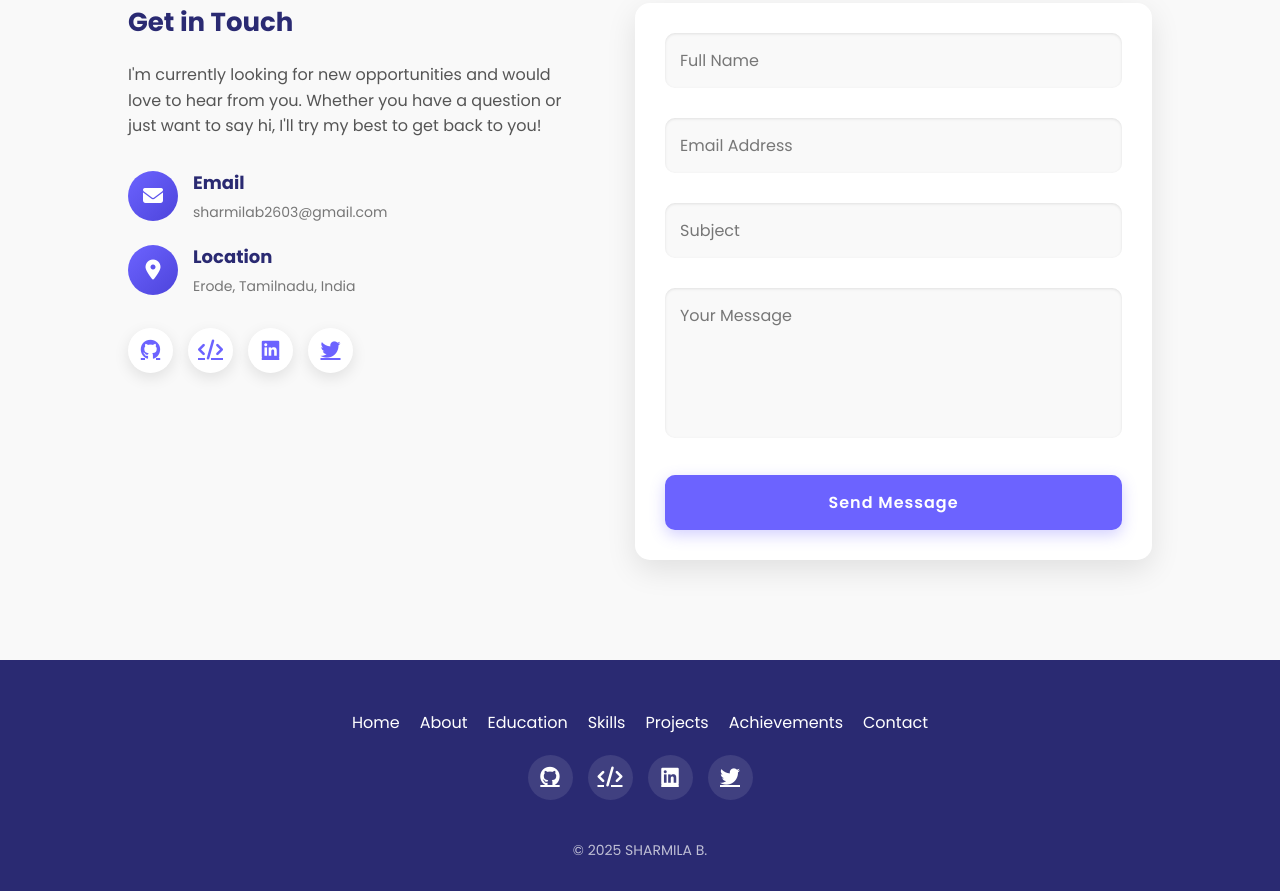
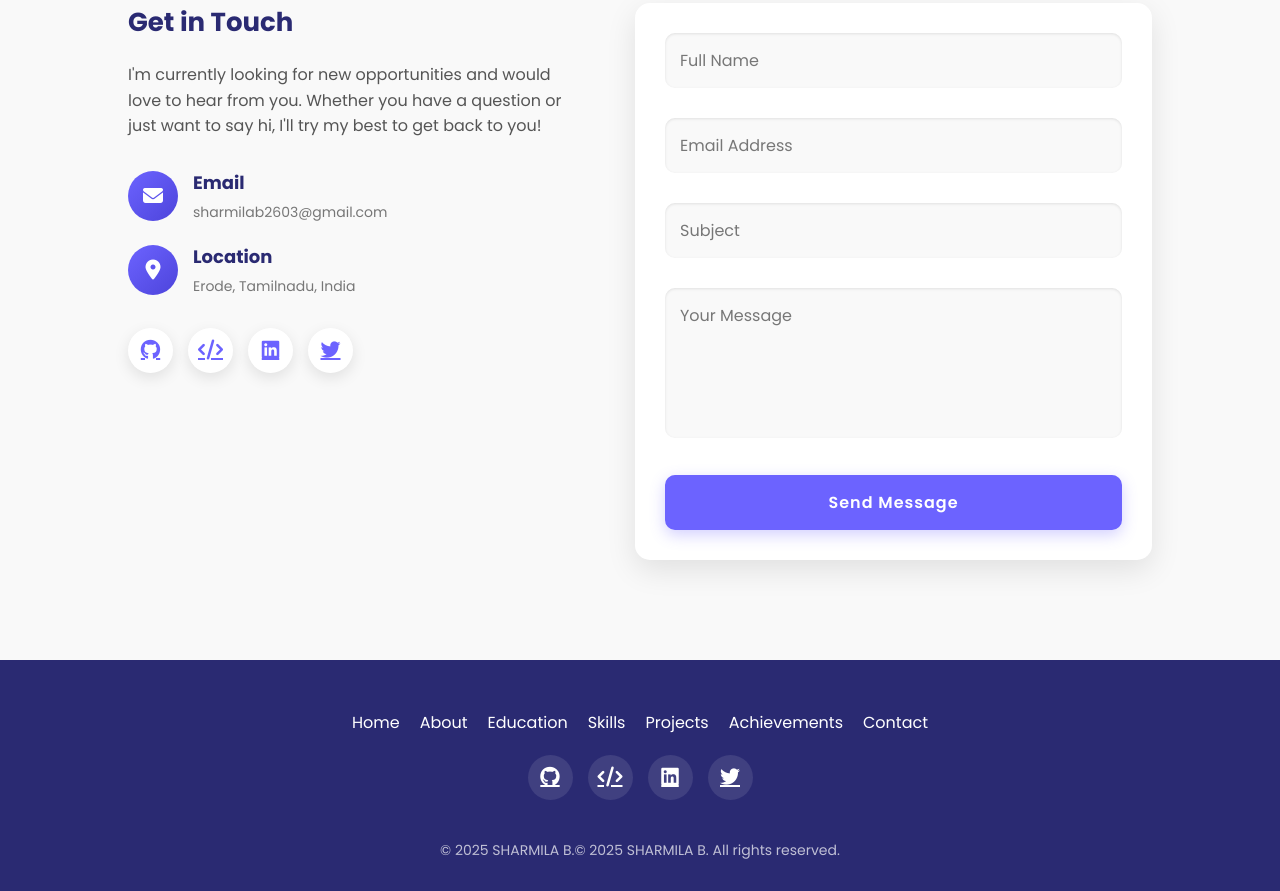
Before and after one commit to sharmilaBalasubramaniyam/portfolio, a plain HTML site: page index.html in a window 1280 px wide. Shown: the part 6016-6907 px from the top of the page. Drawn offline with Linux system fonts and the light colour scheme.

Commit message:
Update index.html

```diff
--- a/index.html
+++ b/index.html
@@ -1904,7 +1904,9 @@
                 <a href="#"><i class="fab fa-linkedin"></i></a>
                 <a href="#"><i class="fab fa-twitter"></i></a>
             </div>
-            <p class="copyright">© 2025 SHARMILA B.</p>
+            <p class="copyright">© 2025 SHARMILA B.© 2025 SHARMILA B. All rights reserved.
+
+</p>
         </div>
     </footer>
 
```
